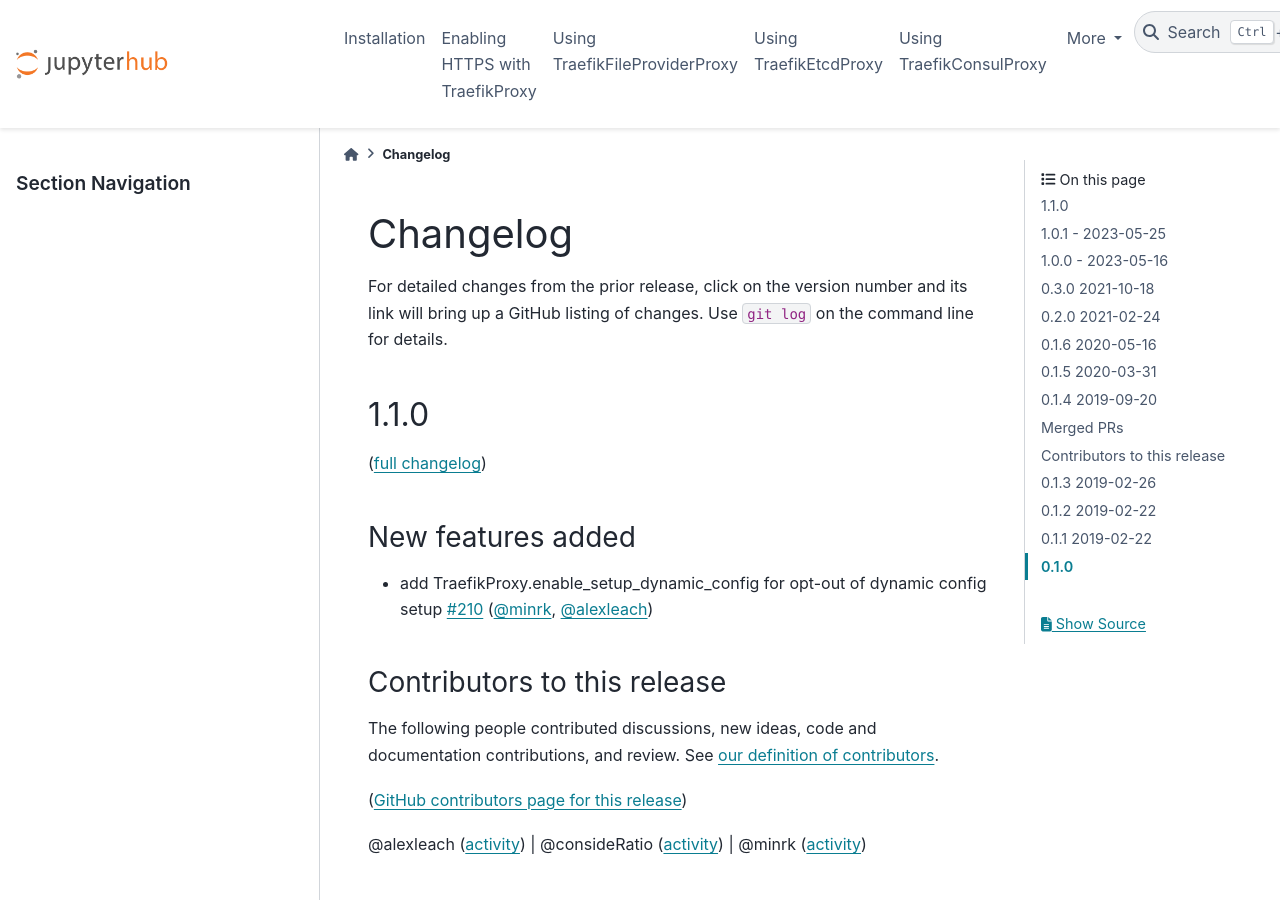
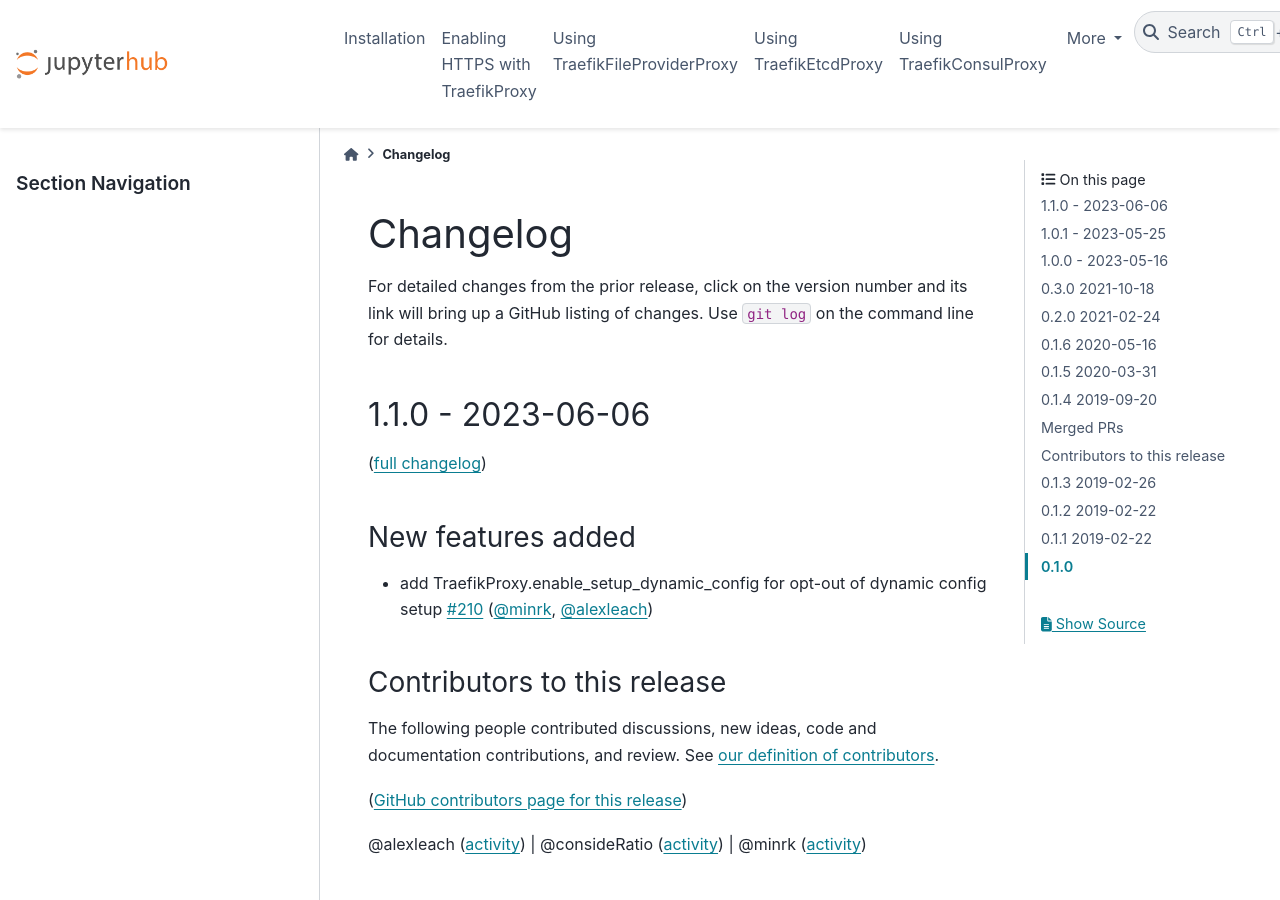
Before and after one commit to jupyterhub/traefik-proxy, a Sphinx documentation site: the page built from docs/source/changelog.md, in a window 1280 px wide and 900 px high. Built offline with Sphinx 7.4.7 and the PyData theme 0.15.4, drawn with Linux system fonts in a browser that asks for light colours.

Commit message:
set date for 1.1.0
Co-authored-by: Erik Sundell <erik.i.sundell@gmail.com>

```diff
--- a/docs/source/changelog.md
+++ b/docs/source/changelog.md
@@ -4,7 +4,7 @@
 and its link will bring up a GitHub listing of changes. Use `git log` on
 the command line for details.
 
-## 1.1.0
+## 1.1.0 - 2023-06-06
 
 ([full changelog](https://github.com/jupyterhub/traefik-proxy/compare/1.0.1...1.1.0))
 
```
